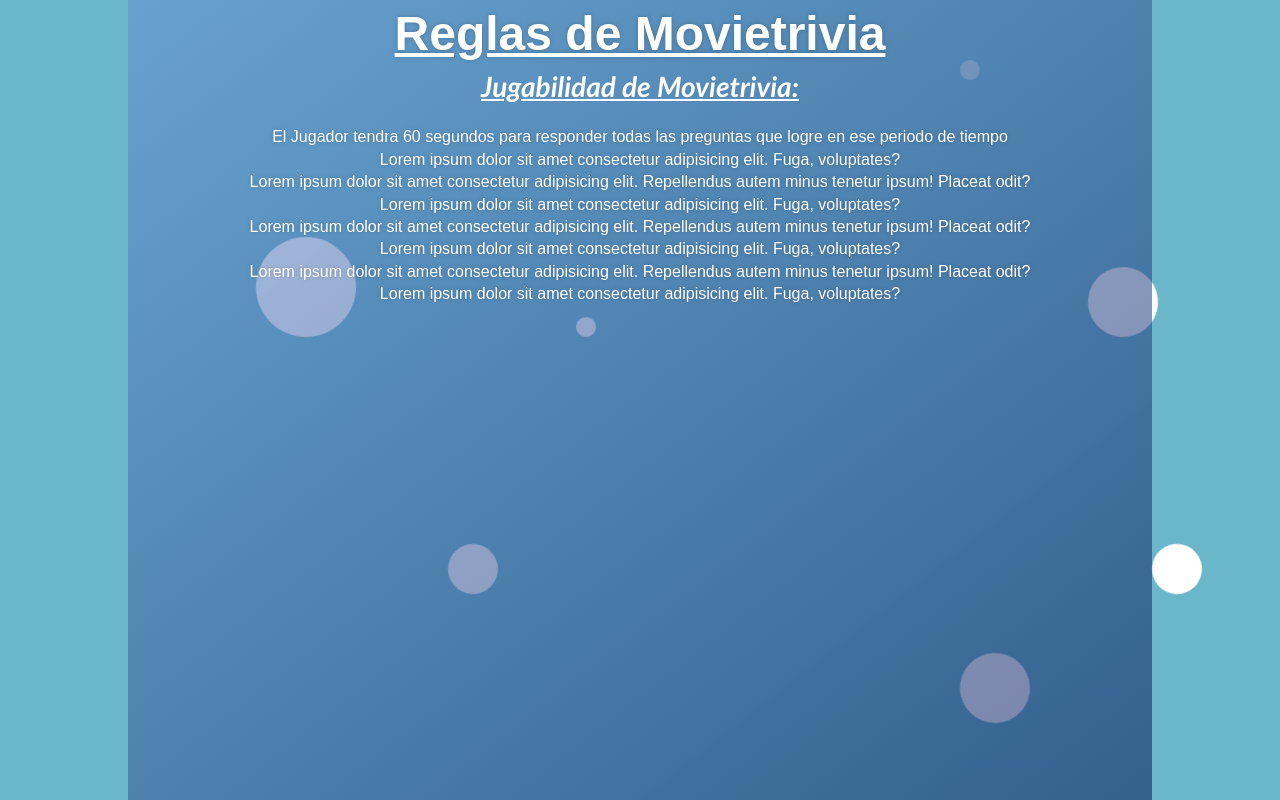
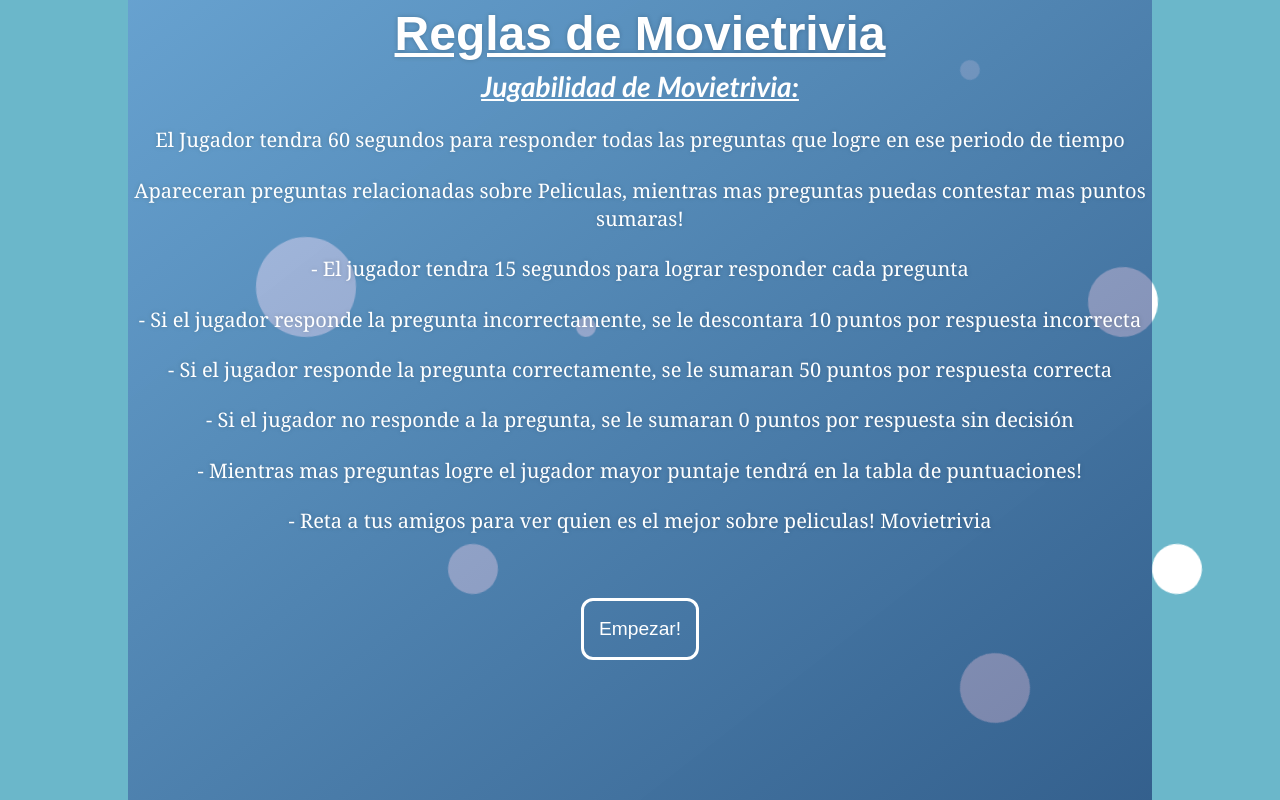
Before and after one commit to protobon/movietrivia, a Flask app: page / in a window 1280 px wide. Run offline with Flask 2, Linux system fonts and the light colour scheme; some web fonts are replaced.

Commit message:
new buttons in home/rules/

```diff
--- a/static/css/rules.css
+++ b/static/css/rules.css
@@ -62,6 +62,7 @@
 }
 .seccion-contenido .contenido li:nth-child(1) a {
     border: 3px solid #ffffff;
+    margin: 40px;
 }
 .seccion-contenido .contenido li:nth-child(2) a {
     border: 3px solid #90BAFF;
@@ -196,3 +197,8 @@
     color: #404040;
     font-family: "Arial", Segoe UI, Tahoma, sans-serifl, Helvetica Neue, Helvetica;
 }
+.seccion-contenido .contenido p{
+    left: 0;
+    font-family: Georgia, 'Times New Roman', Times, serif;
+    font-size: 20px;
+}
--- a/templates/index.html
+++ b/templates/index.html
@@ -36,7 +36,9 @@
             <h4>Welcome to Movietrivia</h4>
             <ul>
                 <li><a href="http://localhost:5000/play">PLAY GAME</a></li>
+                <li><a href="http://localhost:5000">Rules</a></li>
                 <li><a href="http://localhost:5000/scoreboard">SCOREBOARD</a></li>
+                <li><a href="http://localhost:5000/logout">Logout</a></li>
             </ul>
         </div>
     </div>
--- a/templates/rules.html
+++ b/templates/rules.html
@@ -32,14 +32,24 @@
             <h4>Reglas de Movietrivia</h4>
             <h5>Jugabilidad de Movietrivia:</h5>
             <p>El Jugador tendra 60 segundos para responder todas las preguntas que logre en ese periodo de tiempo</p>
-            <p>Lorem ipsum dolor sit amet consectetur adipisicing elit. Fuga, voluptates?</p>
-            <p>Lorem ipsum dolor sit amet consectetur adipisicing elit. Repellendus autem minus tenetur ipsum! Placeat odit?</p>
-            <p>Lorem ipsum dolor sit amet consectetur adipisicing elit. Fuga, voluptates?</p>
-            <p>Lorem ipsum dolor sit amet consectetur adipisicing elit. Repellendus autem minus tenetur ipsum! Placeat odit?</p>
-            <p>Lorem ipsum dolor sit amet consectetur adipisicing elit. Fuga, voluptates?</p>
-            <p>Lorem ipsum dolor sit amet consectetur adipisicing elit. Repellendus autem minus tenetur ipsum! Placeat odit?</p>
-            <p>Lorem ipsum dolor sit amet consectetur adipisicing elit. Fuga, voluptates?</p>
-
+            <br>
+            <p>Apareceran preguntas relacionadas sobre Peliculas, mientras mas preguntas puedas contestar mas puntos sumaras!</p>
+            <br>
+            <p> - El jugador tendra 15 segundos para lograr responder cada pregunta</p>
+            <br>
+            <p> - Si el jugador responde la pregunta incorrectamente, se le descontara 10 puntos por respuesta incorrecta</p>
+            <br>
+            <p> - Si el jugador responde la pregunta correctamente, se le sumaran 50 puntos por respuesta correcta</p>
+            <br>
+            <p> - Si el jugador no responde a la pregunta, se le sumaran 0 puntos por respuesta sin decisión</p>
+            <br>
+            <p> - Mientras mas preguntas logre el jugador mayor puntaje tendrá en la tabla de puntuaciones!</p>
+            <br>
+            <p> - Reta a tus amigos para ver quien es el mejor sobre peliculas! Movietrivia</p>
+            <br>
+            <ul>
+            <li><a href="http://localhost:5000/home">Empezar!</a></li>
+            </ul>
         </div>
     </div>
 </section>
```
Also changed, not shown: static/css/index.css (+6 -2 lines).
